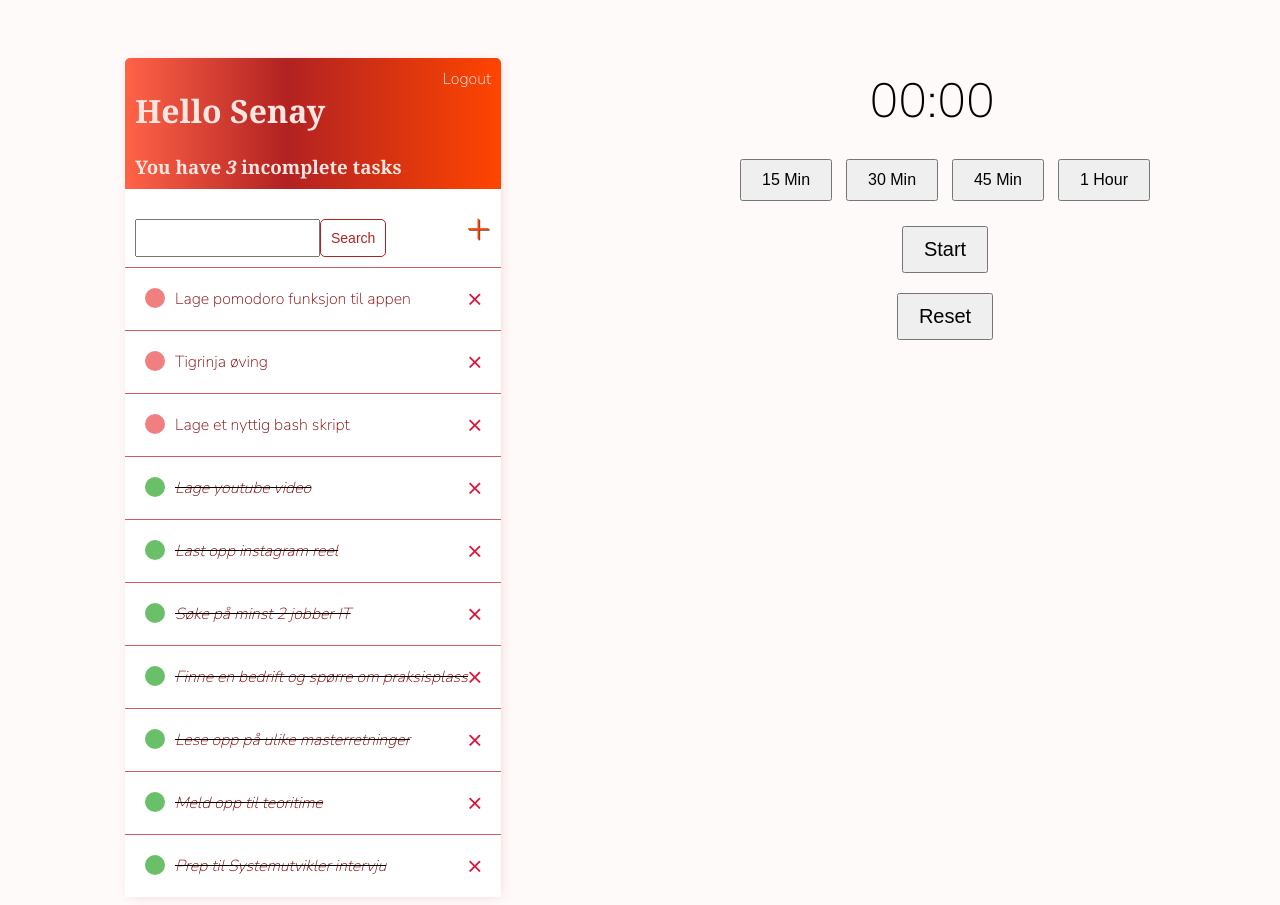
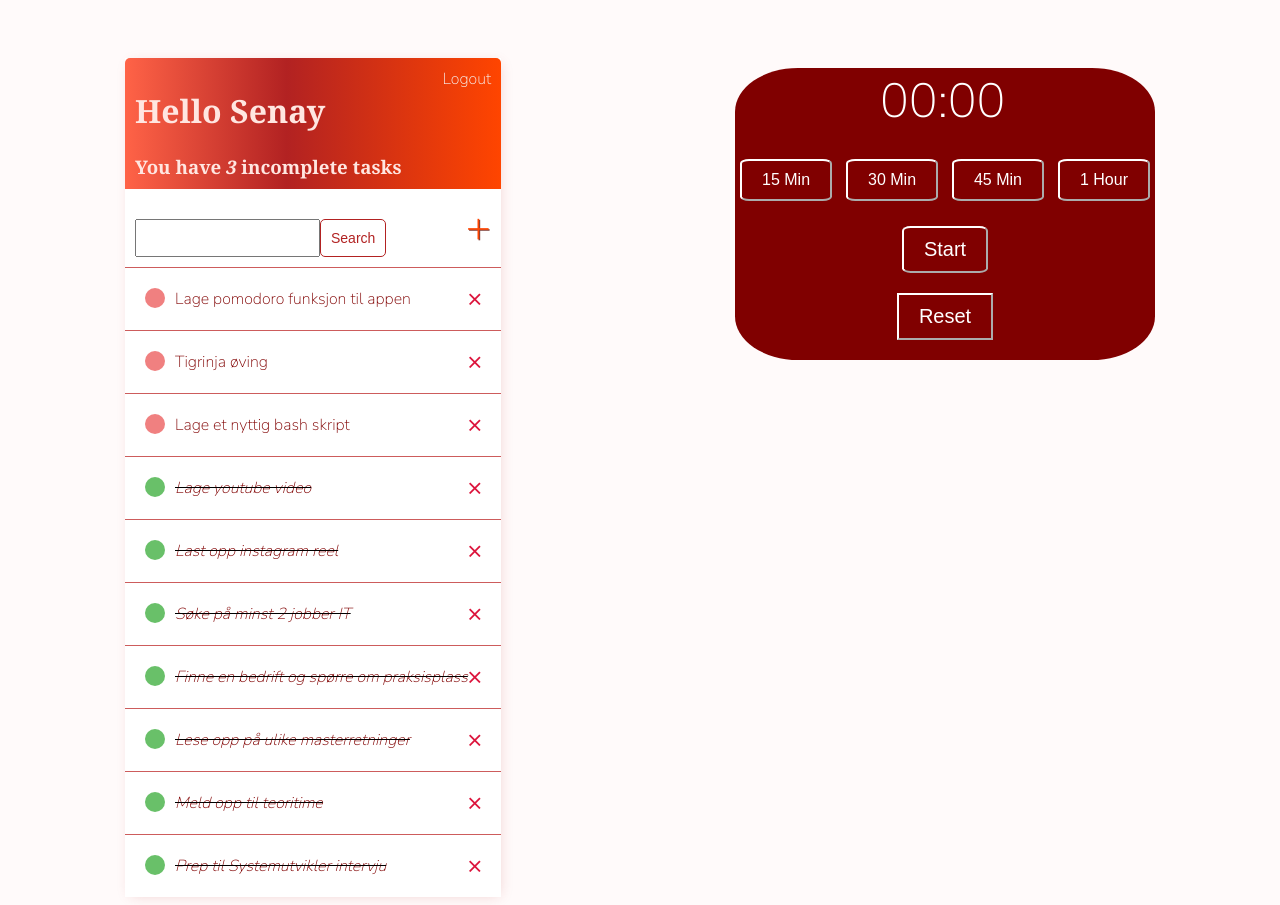
Before and after one commit to SenayTes/Fullstack_dev, a Django app: page / in a window 1280 px wide. Run offline with Django 4.2, Linux system fonts and the light colour scheme; a user stored in the database is signed in; data comes from the database, SQL or seed files in the repository; both versions use the stored data as it was after the commit.

Commit message:
Added styling to timer

```diff
--- a/ProcastNoMore/ProcastNoMore/settings.py
+++ b/ProcastNoMore/ProcastNoMore/settings.py
@@ -117,8 +117,8 @@ LOGIN_URL = 'login'
 # Static files (CSS, JavaScript, Images)
 # https://docs.djangoproject.com/en/4.2/howto/static-files/
 
-STATIC_URL = 'static/'
-STATICFILES_DIRS = [BASE_DIR / "todo/static"]
+STATIC_URL = '/static/'
+STATICFILES_DIRS = [BASE_DIR / '"todo/static"']
 
 # Default primary key field type
 # https://docs.djangoproject.com/en/4.2/ref/settings/#default-auto-field
--- a/ProcastNoMore/todo/static/todo/style.css
+++ b/ProcastNoMore/todo/static/todo/style.css
@@ -7,13 +7,18 @@
 #timer-display {
   font-size: 48px;
   margin-bottom: 20px;
-  margin-left: 32%;
+  margin-left: 145px;
+  color: white;
 }
 
 .time-setter {
   margin: 5px;
   padding: 10px 20px;
   font-size: 16px;
+  border-radius: 10%;
+  color: #fff;
+  background:none ;
+  border-color: white;
 }
 
 #start-stop {
@@ -21,6 +26,10 @@
   margin: 20px auto;
   padding: 10px 20px;
   font-size: 20px;
+  border-radius: 10%;
+  color: #fff;
+  background:none ;
+  border-color: white;
 }
 
 #reset {
@@ -28,4 +37,7 @@
   margin: 20px auto;
   padding: 10px 20px;
   font-size: 20px;
+  color: #fff;
+  background:none ;
+  border-color: white;
 }
--- a/ProcastNoMore/todo/templates/todo/main.html
+++ b/ProcastNoMore/todo/templates/todo/main.html
@@ -134,6 +134,8 @@
             max-width: 550px;
             margin: auto;
             margin-top: 10px;
+            background: #800000;
+            border-radius: 15%;
         }
 
         .btn-container {
@@ -143,6 +145,8 @@
             font-size: 20px;
             margin-left: 50px;
         }
+
+
     </style>
 
   </head>
```
Also changed, not shown: ProcastNoMore/db.sqlite3.
